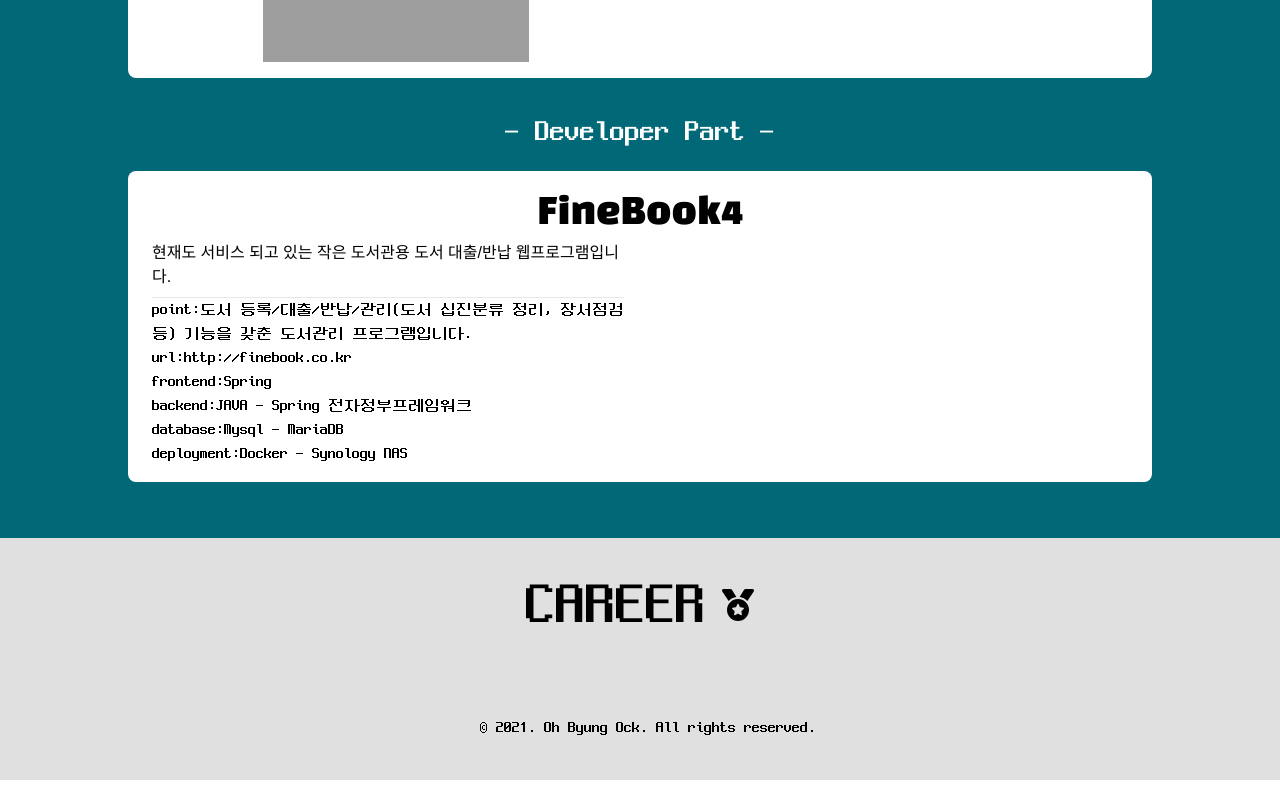
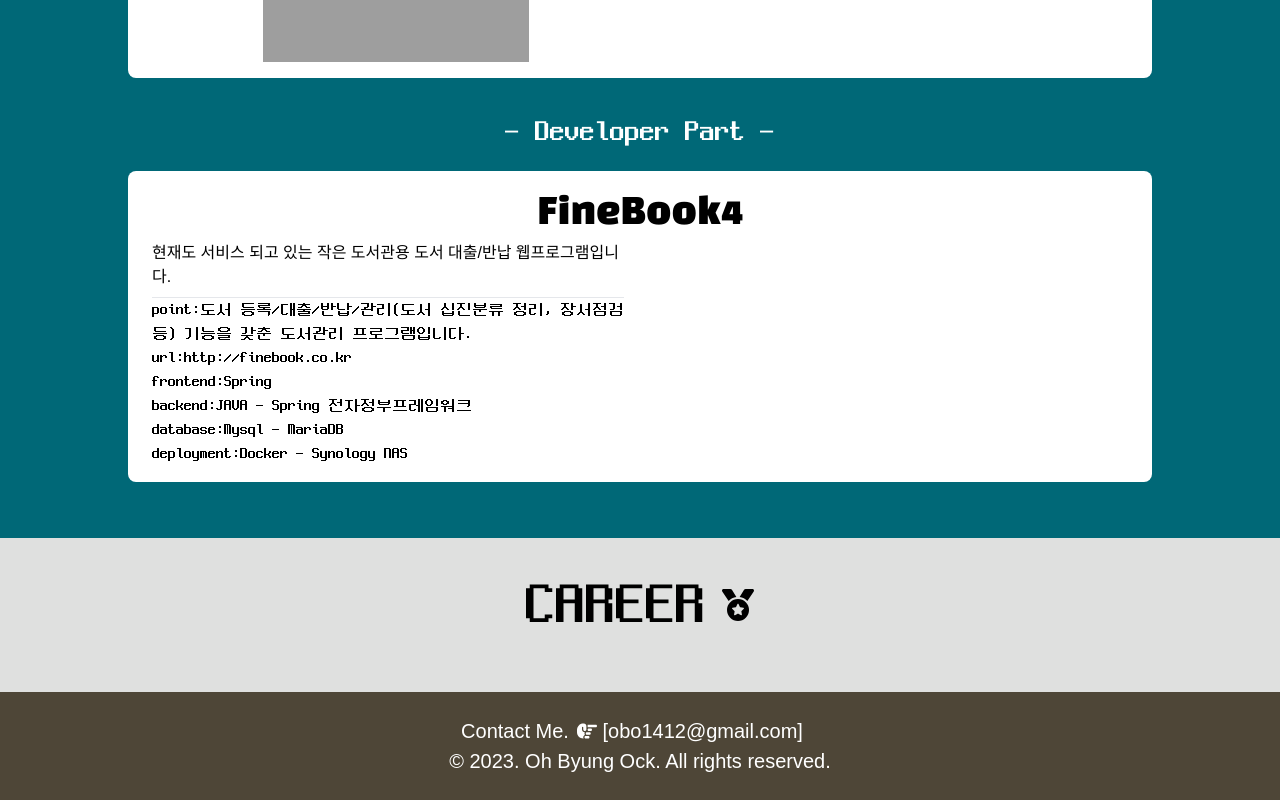
Before and after one commit to obo1412/deka5-portfolio, a Next.js app: page / in a window 1280 px wide. Shown: the part 3280-4080 px from the top of the page. Built offline with nearby package versions, Linux system fonts and the light colour scheme; grey boxes are pictures that could not be loaded.

Commit message:
풋터 처리 완료

```diff
--- a/public/asset/icons/MyIcons.js
+++ b/public/asset/icons/MyIcons.js
@@ -1,13 +1,5 @@
 import { FontAwesomeIcon } from "@fortawesome/react-fontawesome";
-// import {
-//   faBars,
-//   faHandBackFist,
-//   faHandFist,
-//   faWandMagicSparkles,
-//   faBoxOpen,
-//   faDiagramProject,
-//   faMedal,
-// } from "@fortawesome/free-solid-svg-icons";
+import { faHandPointRight, faPhone } from "@fortawesome/free-solid-svg-icons";
 import { faBars } from "@fortawesome/free-solid-svg-icons/faBars";
 import { faHandBackFist } from "@fortawesome/free-solid-svg-icons/faHandBackFist";
 import { faHandFist } from "@fortawesome/free-solid-svg-icons/faHandFist";
@@ -85,3 +77,13 @@ export function DiagramProject(size, color) {
 export function Medal(size, color) {
   return <FontAwesomeIcon icon={faMedal} size={size} color={color} />;
 }
+
+// Footer 연락 Contact
+export function Phone(size, color) {
+  return <FontAwesomeIcon icon={faPhone} size={size} color={color} />;
+}
+
+// Footer 연락 우측손가락
+export function HandPointRight(size, color) {
+  return <FontAwesomeIcon icon={faHandPointRight} size={size} color={color} />;
+}
--- a/src/app/components/Footer.tsx
+++ b/src/app/components/Footer.tsx
@@ -1,11 +1,19 @@
 import React from "react";
+import * as MyIcons from "../../../public/asset/icons/MyIcons";
 
 const Footer = () => {
   return (
-    <div className="px-4 py-6 bg-[#DFE0DF]">
-      <div className="flex justify-center items-center mb-4">
-        <h1 className="mr-4"></h1>
-        <span>© 2021. Oh Byung Ock. All rights reserved.</span>
+    <div className="px-4 py-6 bg-[#4E4637]">
+      <div className="flex flex-col justify-center items-center text-white text-[20px] font__san">
+        <div className="mr-4 flex">
+          <span className="mr-2">Contact Me.</span>
+          <div className="hover:text-blue-600 hover:scale-[105%]">
+            <a href="mailto:obo1412@gmail.com">
+              {MyIcons.HandPointRight()} [obo1412@gmail.com]
+            </a>
+          </div>
+        </div>
+        <div>© 2023. Oh Byung Ock. All rights reserved.</div>
       </div>
     </div>
   );
```
